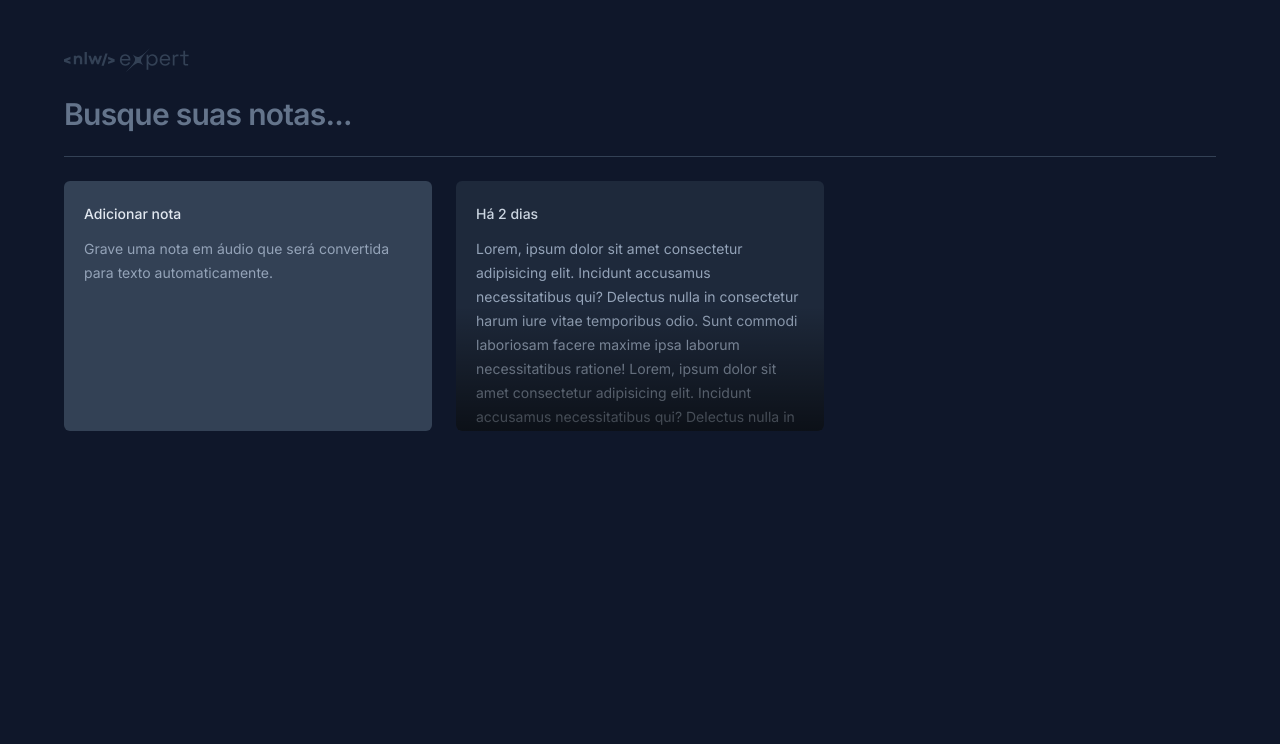
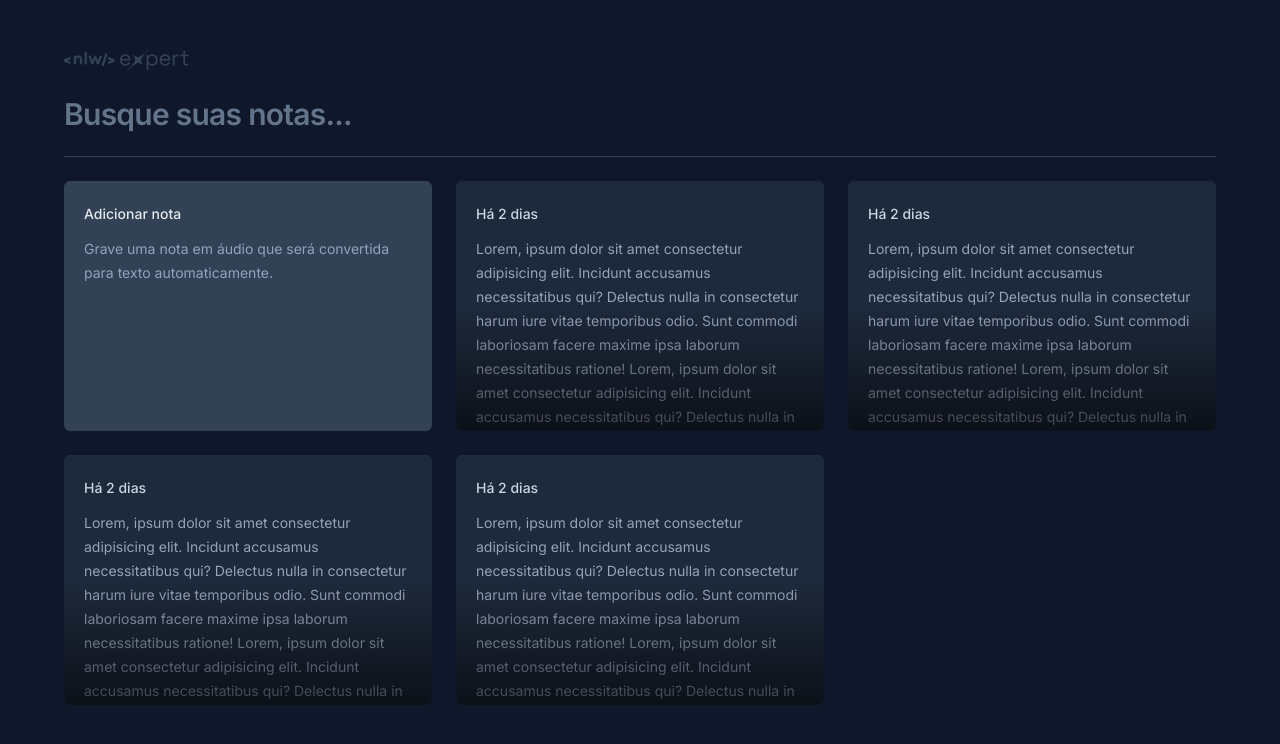
Before and after one commit to jairo-sousa/nlw-expert-notes, a React (Vite) app: page / in a window 1280 px wide. Shown: the top 744 px of the page. Built offline with nearby package versions, Linux system fonts and the light colour scheme.

Commit message:
feat: set NoteCard hover style

```diff
--- a/src/app.tsx
+++ b/src/app.tsx
@@ -20,6 +20,9 @@ export function App() {
             <div className="grid grid-cols-3 gap-6 auto-rows-[250px] ">
                 <NewNoteCard />
                 <NoteCard />
+                <NoteCard />
+                <NoteCard />
+                <NoteCard />
             </div>
         </div>
     );
--- a/src/components/note-card.tsx
+++ b/src/components/note-card.tsx
@@ -1,6 +1,6 @@
 export function NoteCard() {
     return (
-        <div className="rounded-md bg-slate-800 p-5 space-y-3 overflow-hidden relative ">
+        <div className="rounded-md bg-slate-800 p-5 space-y-3 overflow-hidden relative hover:ring-2 hover:ring-slate-600">
             <span className="text-sm font-medium text-slate-300">
                 Há 2 dias
             </span>
```
